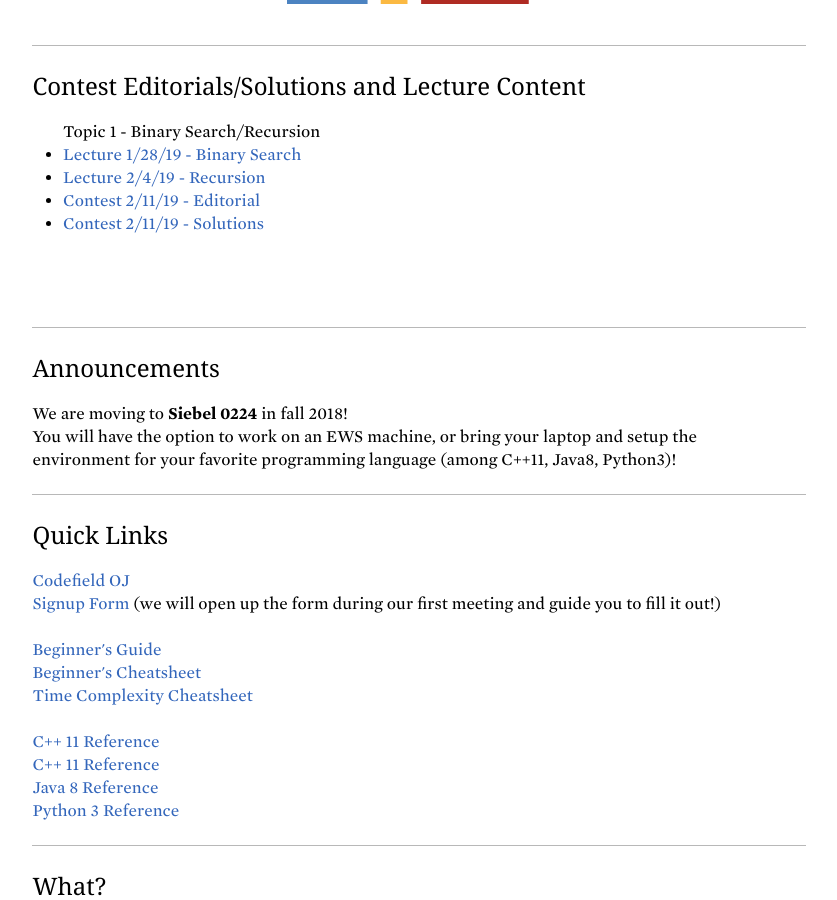
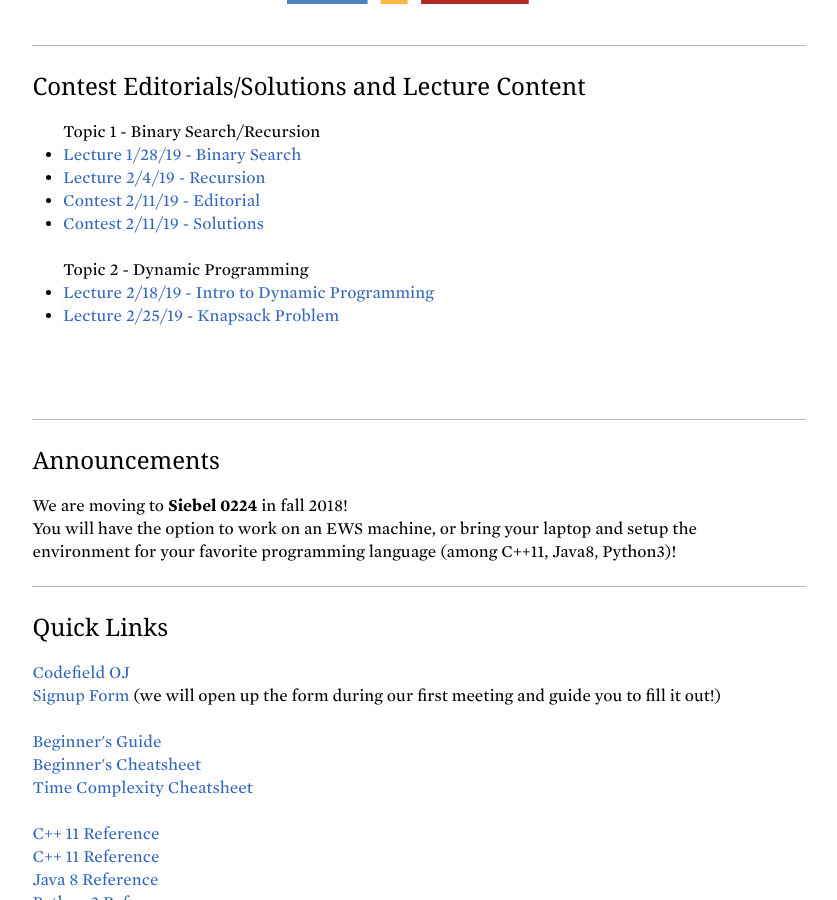
Before and after one commit to acm-uiuc/icpc-website, a Jekyll site: the page built from ipl.html, in a window 1280 px wide and 900 px high, scrolled down 456 px. Shown: the whole window, without its empty margins (221-1058 px from the left). Built offline with Jekyll 4.4.1, drawn with Linux system fonts in a browser that asks for light colours; nearby versions of some CDN libraries; some web fonts are replaced.

Commit message:
Updating lecture slides for DP

```diff
--- a/ipl.html
+++ b/ipl.html
@@ -18,6 +18,10 @@ title: Illinois Programming League
         <li><a href="https://docs.google.com/presentation/d/1HblFxlOInz-rxbyAf5nZeeci5mblqRWvxmutVxFAMHQ/edit#slide=id.g4e1b80503b_0_5" target="_blank">Lecture 2/4/19 - Recursion</a></li>
         <li><a href="https://docs.google.com/presentation/d/1b0LzzGJOHnWWUvWnDmlldtONbyIePTkv7OBQbKX1f-0/edit#slide=id.g4ed6d357f7_1_392" target="_blank">Contest 2/11/19 - Editorial</a><br></li>
         <li><a href="https://github.com/acm-uiuc/icpc-website/tree/gh-pages/assets/ipl/solutions/19sp/contests/2.11.19" target="_blank">Contest 2/11/19 - Solutions</a><br></li>
+    </ul><br>
+    <ul style="margin-left:2em"> Topic 2 - Dynamic Programming
+      <li><a href="https://docs.google.com/presentation/d/1PCULvE7kdPYAIwTubUPnd53B0rffSPApP57QqDgG0x8/edit#slide=id.p" target="_blank">Lecture 2/18/19 - Intro to Dynamic Programming</a></li>
+      <li><a href="https://docs.google.com/presentation/d/14r-6rrw9DRI96LFQ4T3YzBX6QWXWNhSgDzRrqlogyOg/edit#slide=id.p" target="_blank">Lecture 2/25/19 - Knapsack Problem</a></li>
     </ul><br>
     <br><br>
 </div>
```
